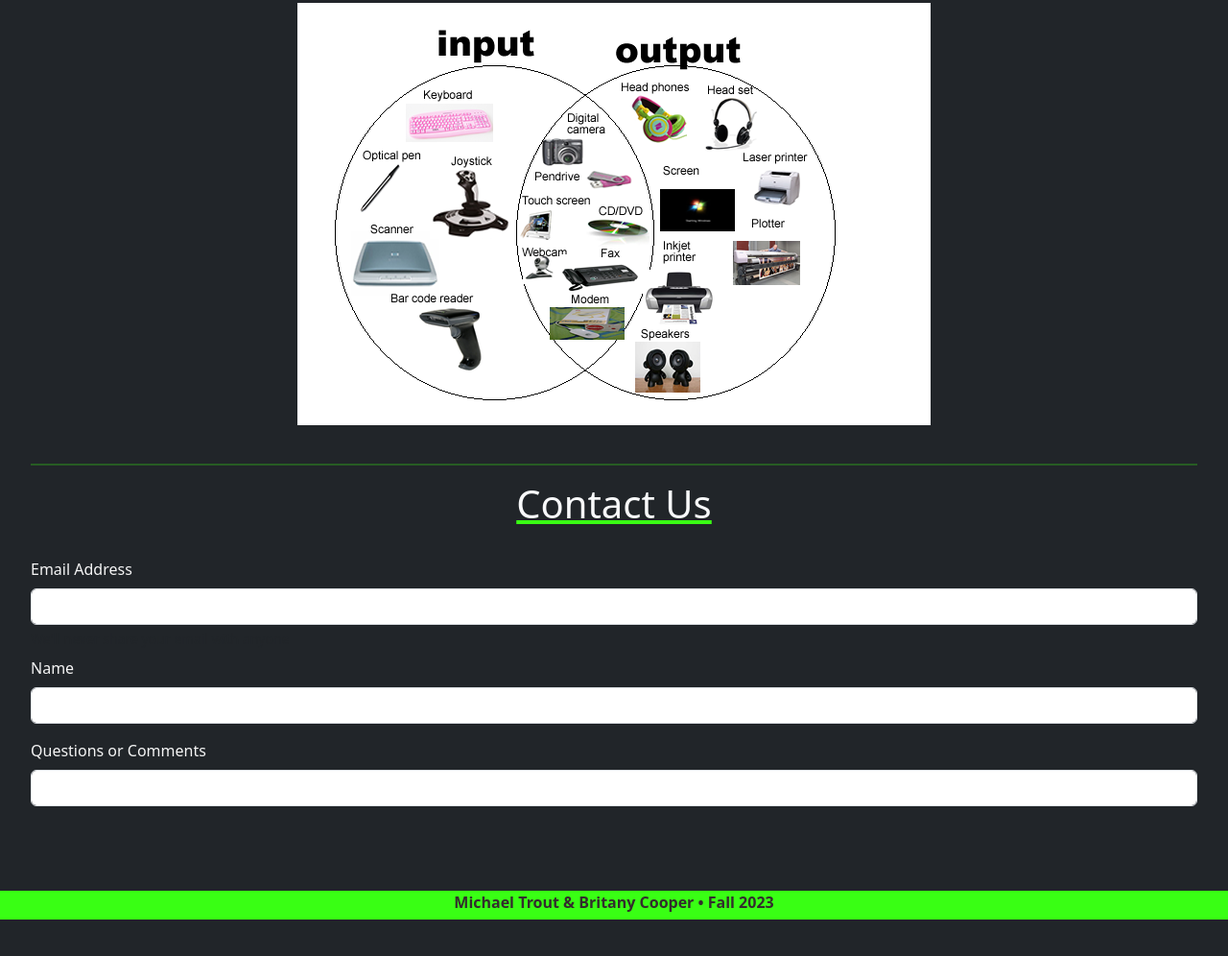
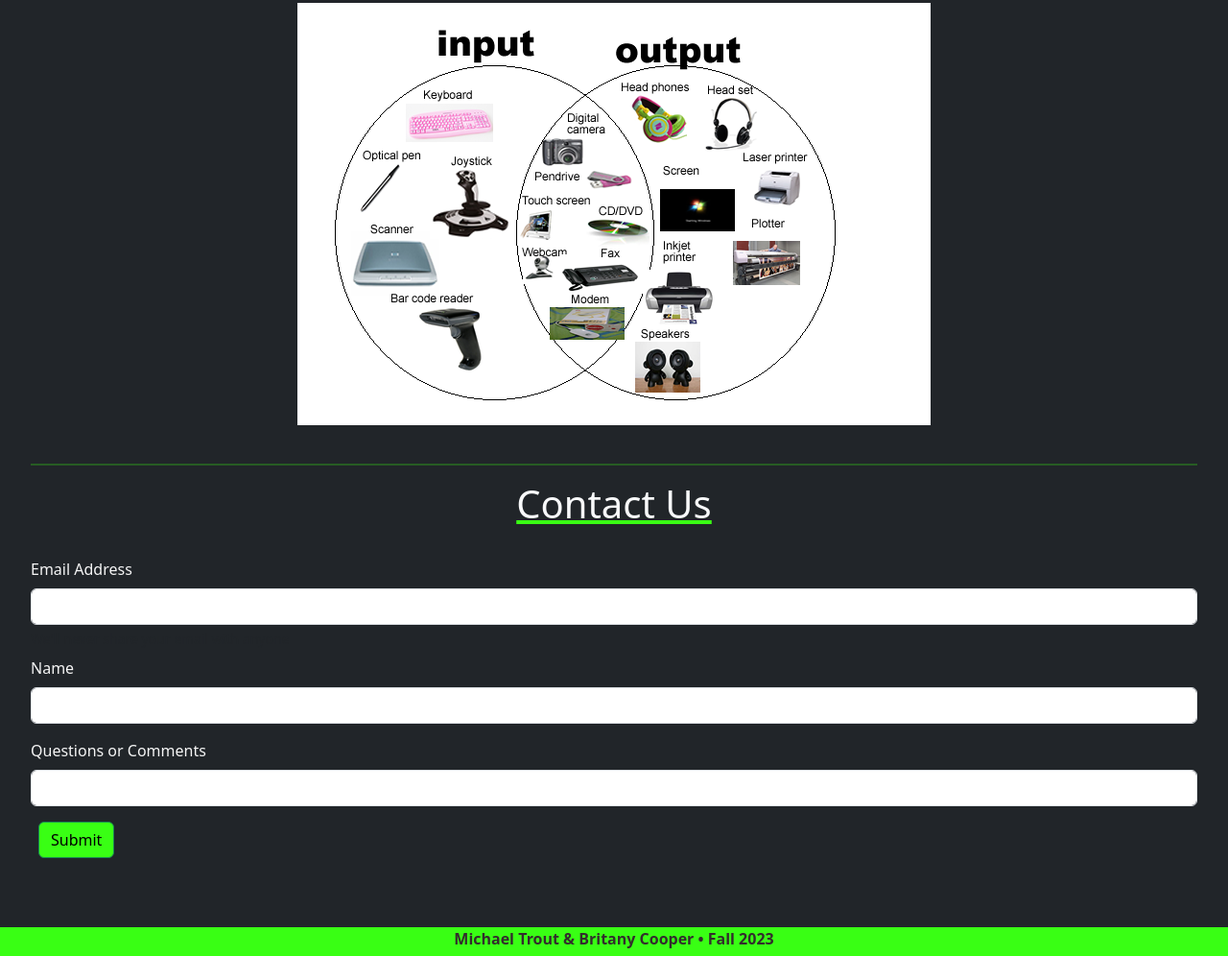
Before and after one commit to MichaelT03/HowAPCWorks, a plain HTML site: page index.html in a window 1280 px wide. Shown: the part 3629-4625 px from the top of the page at 96% size. Before the commit the page ends 4587 px from the top, so only its background shows below. Drawn offline with nearby package versions, Linux system fonts and the light colour scheme.

Commit message:
Added submit button to form

```diff
--- a/index.html
+++ b/index.html
@@ -282,6 +282,7 @@
                 <label for="comments" class="form-label">Questions or Comments</label>
                 <input type="text" class="form-control" id="comments" required />
             </div>
+            <button class="btn btn-success subBtn">Submit</button>
         </form>
     </div>
 
--- a/styles.css
+++ b/styles.css
@@ -66,6 +66,16 @@ iframe {
     width: 100% !important;
 }
 
+.subBtn {
+    background-color: #39FF14;
+    color: black;
+    margin-left: 2.5em;
+}
+
+.subBtn:hover {
+    background-color: #20CC00;
+}
+
 #topBtn {
     display: none;
     position: fixed;
```
